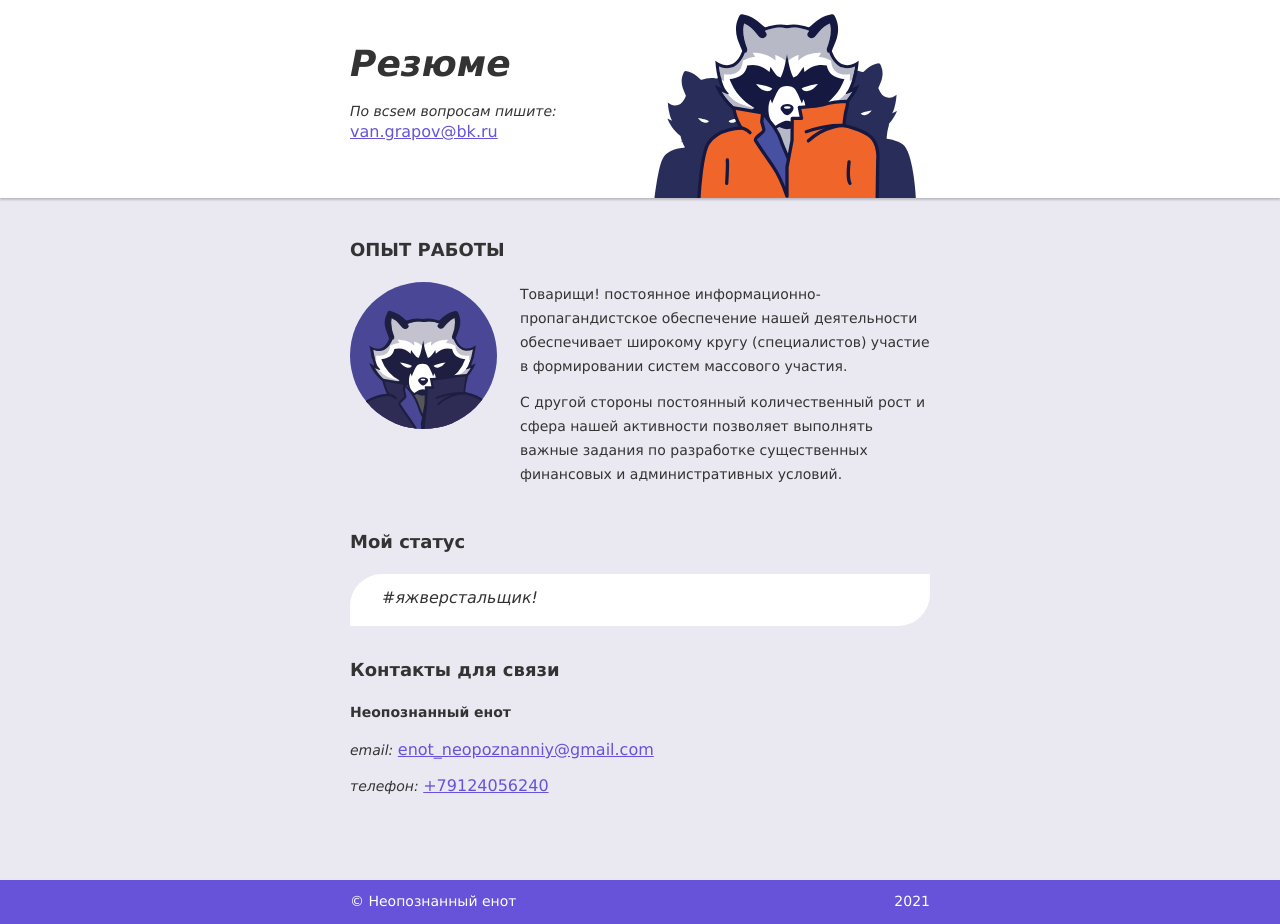
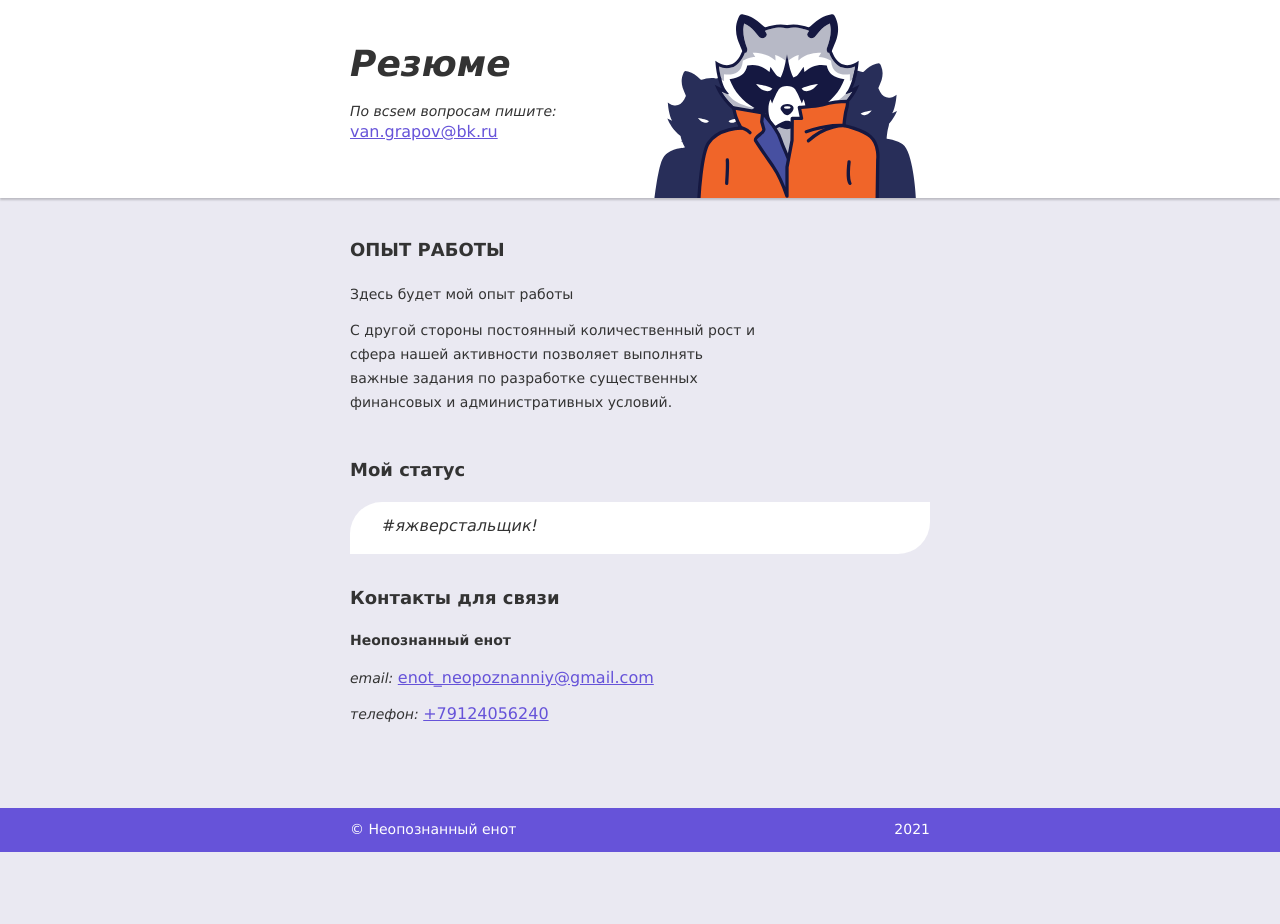
Before and after one commit to Vangrapov/Rezume, a plain HTML site: page index.html in a window 1280 px wide. After the commit the page ends 852 px from the top, so only its background shows below. Drawn offline with Linux system fonts and the light colour scheme.

Commit message:
строки опыта

```diff
--- a/index.html
+++ b/index.html
@@ -16,9 +16,8 @@
   <main>
     <section class="about container">
       <h1 class="section-title">ОПЫТ РАБОТЫ</h1>
-      <img class="about-image" src="img/unknown-raccoon.svg" width="147" height="147" alt="Неопознанный енот">
       <div class="about-content">
-        <p>Товарищи! постоянное информационно-пропагандистское обеспечение нашей деятельности обеспечивает широкому кругу (специалистов) участие в формировании систем массового участия.</p>
+        <p>Здесь будет мой опыт работы</p>
         <p>С другой стороны постоянный количественный рост и сфера нашей активности позволяет выполнять важные задания по разработке существенных финансовых и административных условий.</p>
 
       </div>
```
